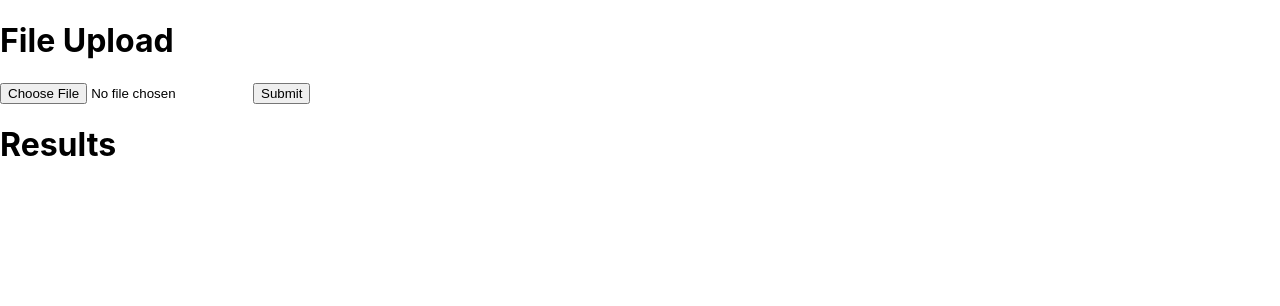
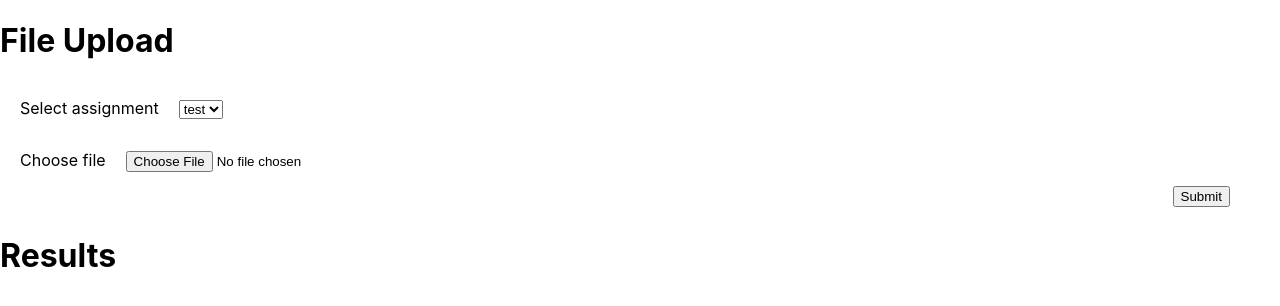
Before and after one commit to kiat/codeAssist, a React (Create React App) app in the folder CodeAssist/frontend/: page / in a window 1280 px wide. Shown: the top 306 px of the page. Built offline with nearby package versions, Linux system fonts and the light colour scheme.

Commit message:
add dropdown and styling

```diff
--- a/CodeAssist/frontend/src/App.css
+++ b/CodeAssist/frontend/src/App.css
@@ -36,3 +36,30 @@
     transform: rotate(360deg);
   }
 }
+
+#dockerfile > select {
+  margin-left: 20px;
+}
+
+#file > #fileUpload {
+  display: inline-block;
+  margin-left: 20px;
+}
+
+.inline {
+  display: inline-block;
+}
+
+#form {
+  margin-bottom: 50px;
+}
+
+#file > #submit {
+  display: block;
+  position: absolute;
+  right: 50px;
+}
+
+form {
+  margin-left: 20px;
+}
--- a/CodeAssist/frontend/src/components/FileUpload.js
+++ b/CodeAssist/frontend/src/components/FileUpload.js
@@ -2,7 +2,7 @@ import React from "react";
 import { useState } from "react";
 import axios from "axios"
 
-const FileUpload = (props) => {
+const FileUpload = () => {
 
     const [file, setFile] = useState(null);
     const [response, setResponse] = useState(null);
@@ -19,10 +19,19 @@ const FileUpload = (props) => {
 
     return (
         <div>
-            <div>
+            <div id="form">
                 <form onSubmit={uploadFile} encType="multipart/form-data">
-                    <input type="file" name="file" onChange={e => setFile(e.target.files[0])}/>
-                    <input type="submit"/>
+                    <div id="dockerfile">
+                        <p className="inline">Select assignment</p>
+                        <select className="inline">
+                            <option value="test">test</option>
+                        </select>
+                    </div>
+                    <div id="file">
+                        <p className="inline">Choose file</p>
+                        <input id="fileUpload" type="file" name="file" onChange={e => setFile(e.target.files[0])}/>
+                        <input id="submit" type="submit"/>
+                    </div>
                 </form>
             </div>
             <div>
```
